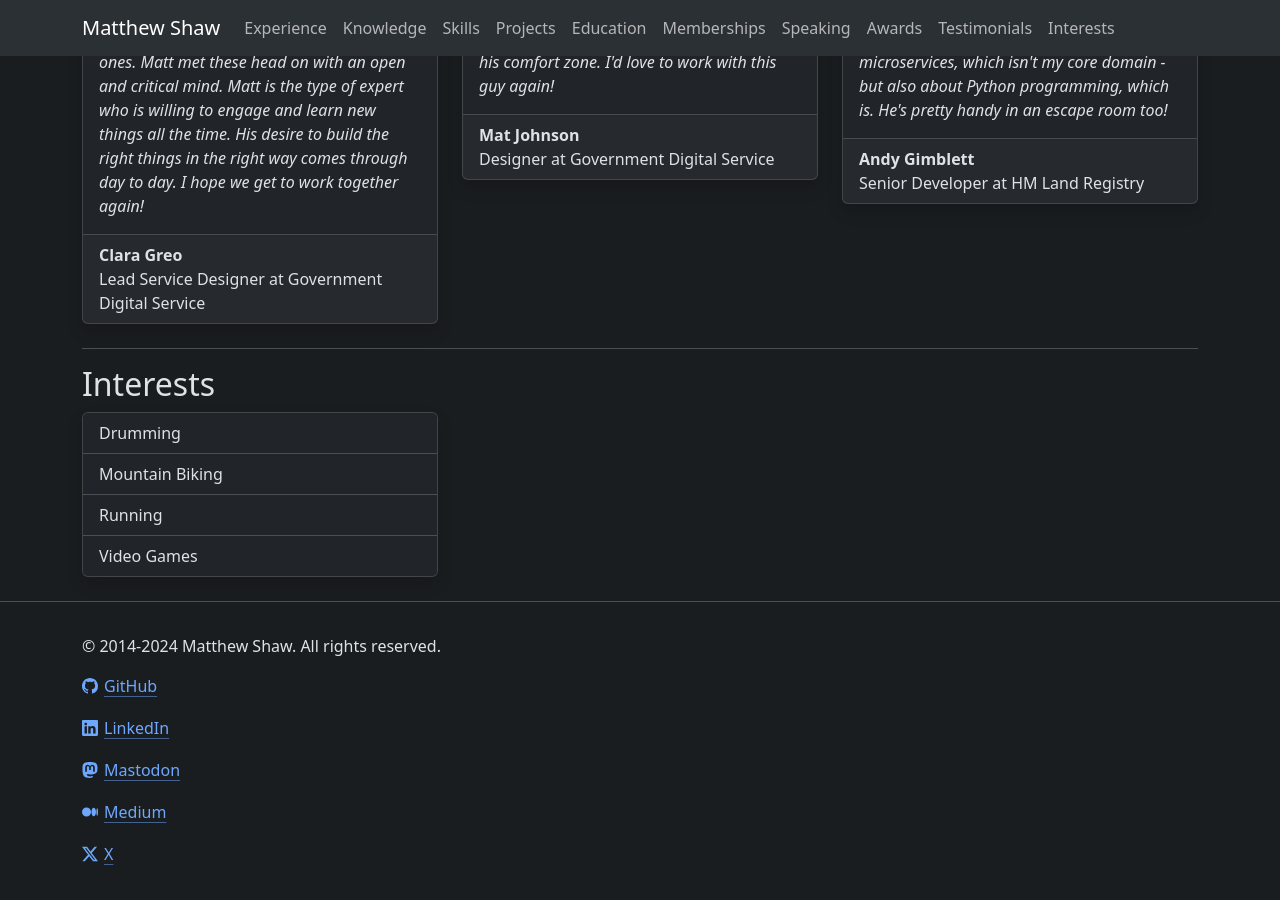
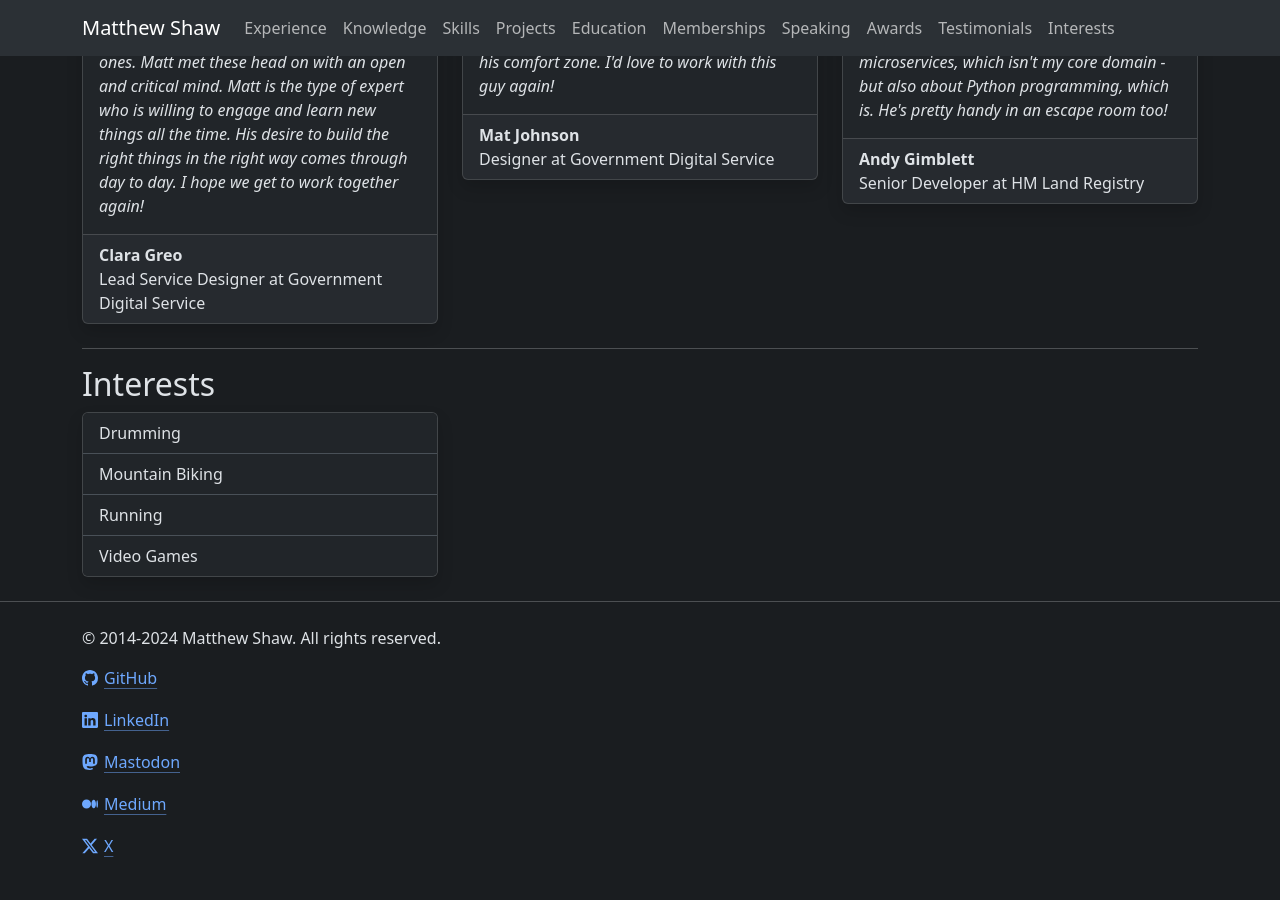
Before and after one commit to matthew-shaw/matthew-shaw.github.io, a Jekyll site: the page built from index.html, in a window 1280 px wide and 900 px high, scrolled down 5064 px. Built offline with Jekyll 4.4.1, drawn with Linux system fonts in a browser that asks for light colours.

Commit message:
footer padding

```diff
--- a/_layouts/default.html
+++ b/_layouts/default.html
@@ -63,7 +63,7 @@
   <hr>
   <footer>
     <div class="container">
-      <div class="row py-3">
+      <div class="row py-2">
         <div class="col">
           <p>&copy; 2014-{{ site.time | date: '%Y' }} Matthew Shaw. All rights reserved.</p>
           <p><a class="icon-link" href="https://github.com/matthew-shaw" target="blank" rel="noopener"><svg
```
